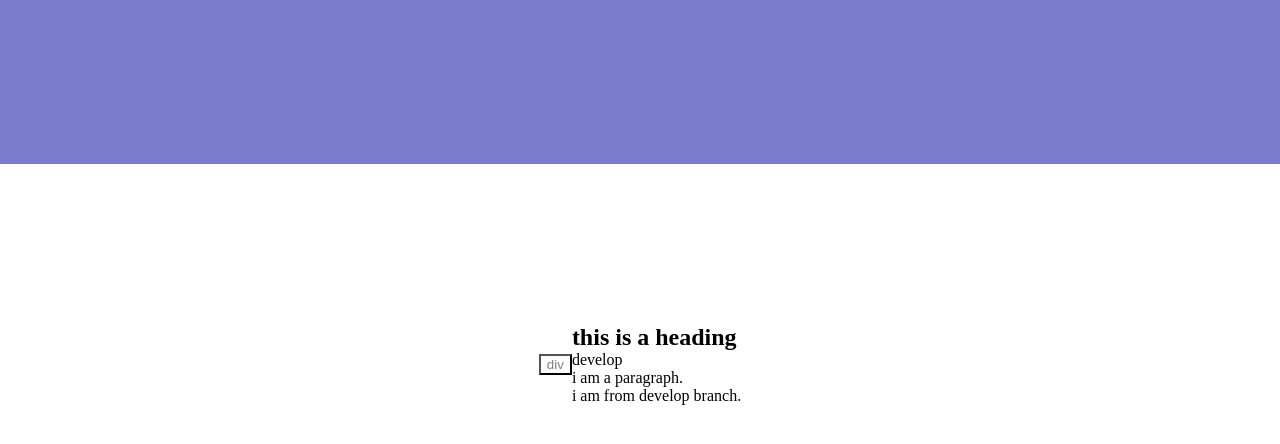
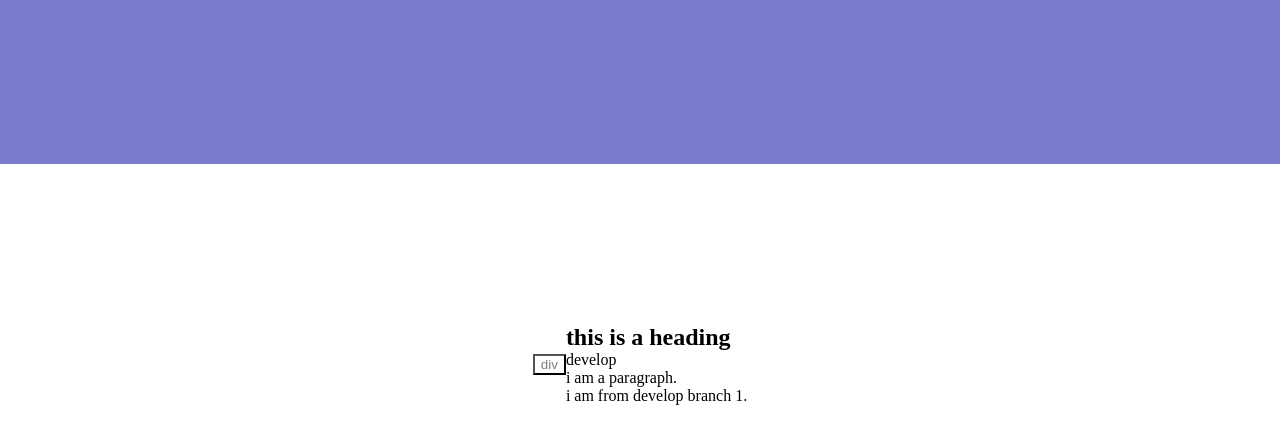
Before and after one commit to sudip5131/Test, a plain HTML site: page index.html in a window 1280 px wide. Shown: the part 236-680 px from the top of the page. Drawn offline with Linux system fonts and the light colour scheme.

Commit message:
Update index.html
1

```diff
--- a/index.html
+++ b/index.html
@@ -21,7 +21,7 @@
             </h2>
             <p>develop</p>
             <p>i am a paragraph.</p>
-            <p> i am from develop branch.</p>
+            <p> i am from develop branch 1.</p>
         </div>
     </div>
 </body>
```
